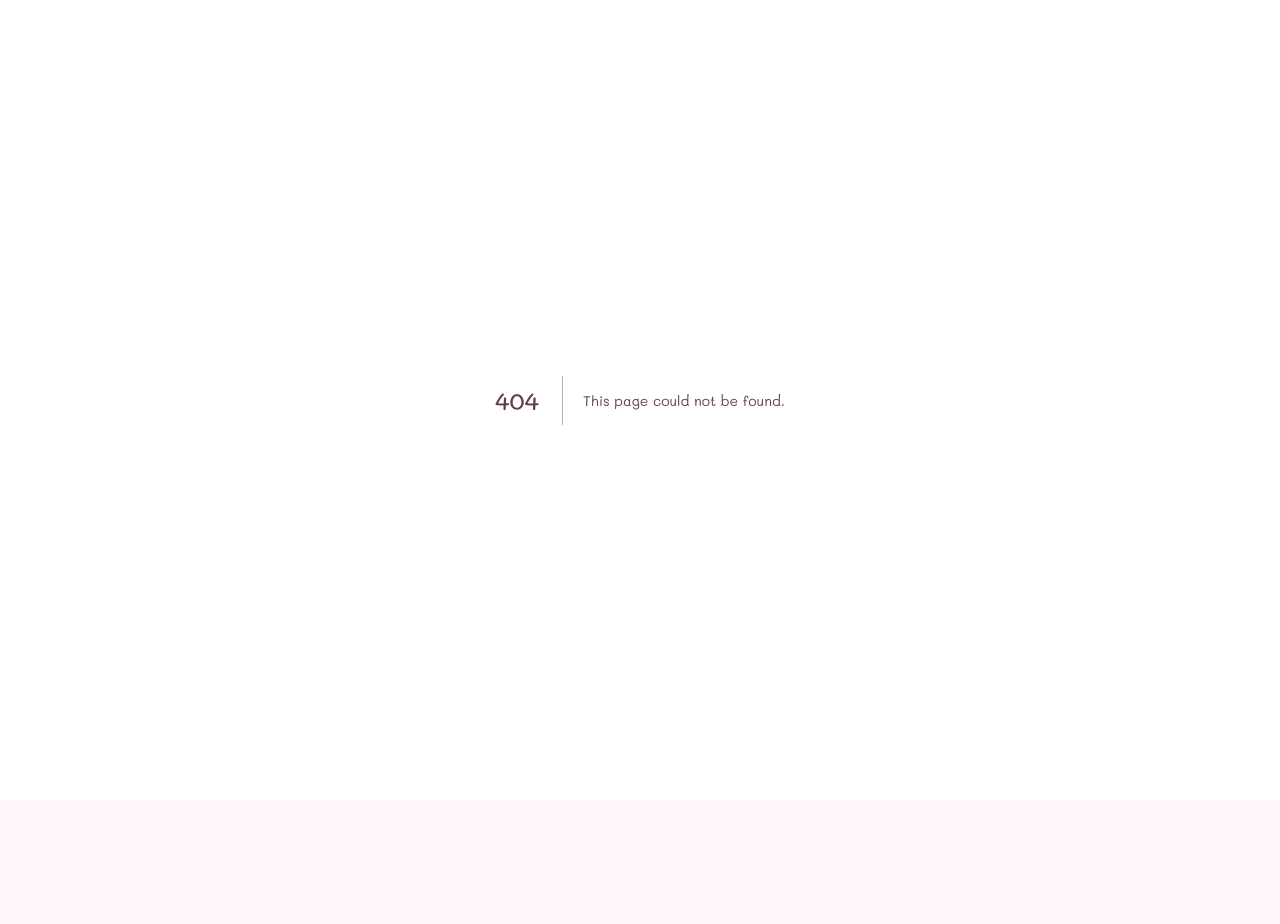
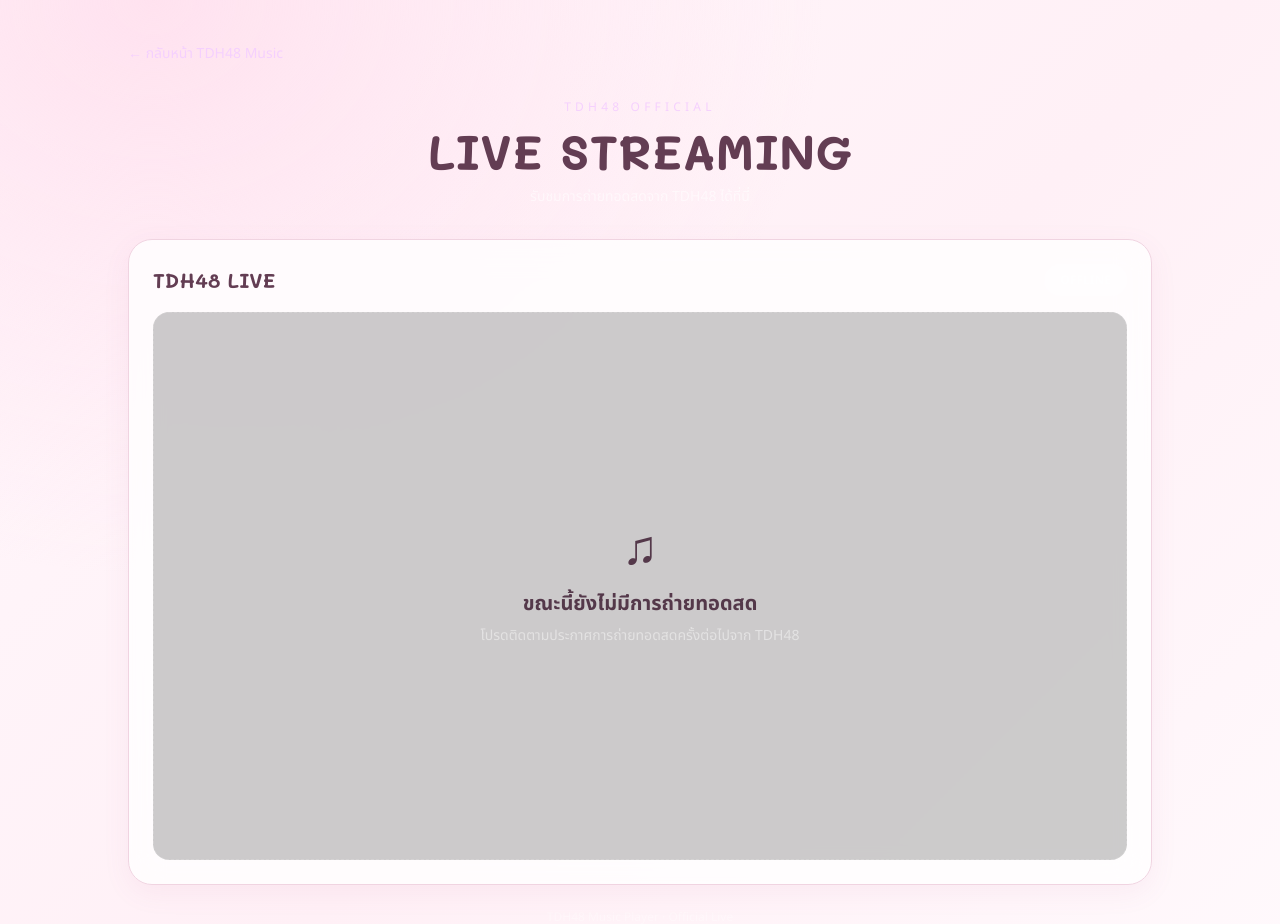
Before and after one commit to tdh48official-dev/tdh48-music-player, a Next.js app in the folder TDH48-Music-Player-Starter/: page /live in a window 1280 px wide. Before the commit this address had no page. Shown: the top 924 px of the page. Before the commit the page ends 800 px from the top, so only its background shows below. Built offline with nearby package versions, Linux system fonts and the light colour scheme; no server answers; the database is empty.

Commit message:
Add public TDH48 live streaming page

```diff
--- /dev/null
+++ b/TDH48-Music-Player-Starter/app/live/page.tsx
@@ -0,0 +1,100 @@
+import Link from 'next/link';
+import { createClient } from '@/lib/supabase/server';
+
+export const dynamic = 'force-dynamic';
+
+function getYouTubeEmbedUrl(value: string | null) {
+  if (!value) return null;
+
+  try {
+    const url = new URL(value);
+    const host = url.hostname.replace(/^www\\./, '');
+    let videoId = '';
+
+    if (host === 'youtu.be') {
+      videoId = url.pathname.split('/').filter(Boolean)[0] || '';
+    } else if (host === 'youtube.com' || host === 'm.youtube.com' || host === 'youtube-nocookie.com') {
+      videoId = url.searchParams.get('v') || '';
+      if (!videoId) {
+        const parts = url.pathname.split('/').filter(Boolean);
+        const marker = parts.findIndex((part) => ['live', 'embed', 'shorts'].includes(part));
+        if (marker >= 0) videoId = parts[marker + 1] || '';
+      }
+    }
+
+    if (!/^[a-zA-Z0-9_-]{6,}$/.test(videoId)) return null;
+    return `https://www.youtube-nocookie.com/embed/${videoId}?autoplay=0&rel=0`;
+  } catch {
+    return null;
+  }
+}
+
+export default async function LivePage() {
+  const supabase = await createClient();
+  const { data, error } = await supabase
+    .from('live_streams')
+    .select('is_live, youtube_url, title, description')
+    .eq('id', 1)
+    .maybeSingle();
+
+  const isLive = Boolean(data?.is_live);
+  const embedUrl = isLive ? getYouTubeEmbedUrl(data?.youtube_url || null) : null;
+
+  return (
+    <main className="min-h-screen px-5 py-10">
+      <div className="mx-auto max-w-5xl">
+        <Link href="/" className="inline-flex items-center gap-2 text-sm text-fuchsia-200 hover:text-white">
+          ← กลับหน้า TDH48 Music
+        </Link>
+
+        <header className="mt-8 text-center">
+          <p className="text-xs tracking-[.35em] text-fuchsia-200">TDH48 OFFICIAL</p>
+          <h1 className="mt-3 text-4xl font-black sm:text-5xl">LIVE STREAMING</h1>
+          <p className="mt-3 text-sm text-white/55">รับชมการถ่ายทอดสดจาก TDH48 ได้ที่นี่</p>
+        </header>
+
+        <section className="glass mt-8 overflow-hidden rounded-3xl p-4 sm:p-6">
+          <div className="mb-4 flex flex-wrap items-center justify-between gap-3">
+            <h2 className="text-xl font-bold">{data?.title || 'TDH48 LIVE'}</h2>
+            <span className={`rounded-full px-4 py-2 text-xs font-bold ${isLive ? 'bg-red-500/15 text-red-300' : 'bg-white/10 text-white/60'}`}>
+              {isLive ? '● LIVE NOW' : 'OFFLINE'}
+            </span>
+          </div>
+
+          {error ? (
+            <div className="rounded-2xl border border-white/10 p-8 text-center text-sm text-white/60">
+              ยังไม่สามารถโหลดข้อมูล LIVE ได้ในขณะนี้
+            </div>
+          ) : embedUrl ? (
+            <div className="aspect-video overflow-hidden rounded-2xl bg-black">
+              <iframe
+                src={embedUrl}
+                title={data?.title || 'TDH48 LIVE'}
+                className="h-full w-full"
+                allow="accelerometer; autoplay; clipboard-write; encrypted-media; gyroscope; picture-in-picture; web-share"
+                allowFullScreen
+                referrerPolicy="strict-origin-when-cross-origin"
+              />
+            </div>
+          ) : (
+            <div className="flex aspect-video flex-col items-center justify-center rounded-2xl border border-dashed border-white/15 bg-black/20 px-6 text-center">
+              <span className="text-5xl">♫</span>
+              <p className="mt-4 text-xl font-bold">ขณะนี้ยังไม่มีการถ่ายทอดสด</p>
+              <p className="mt-2 max-w-lg text-sm text-white/45">
+                {isLive
+                  ? 'ลิงก์ YouTube ยังไม่ถูกต้อง กรุณาติดต่อผู้ดูแลเว็บไซต์'
+                  : 'โปรดติดตามประกาศการถ่ายทอดสดครั้งต่อไปจาก TDH48'}
+              </p>
+            </div>
+          )}
+
+          {data?.description && (
+            <p className="mt-5 whitespace-pre-wrap text-sm leading-7 text-white/65">{data.description}</p>
+          )}
+        </section>
+
+        <p className="mt-6 text-center text-xs text-white/35">TDH48 Music Player · Official Live</p>
+      </div>
+    </main>
+  );
+}
```
